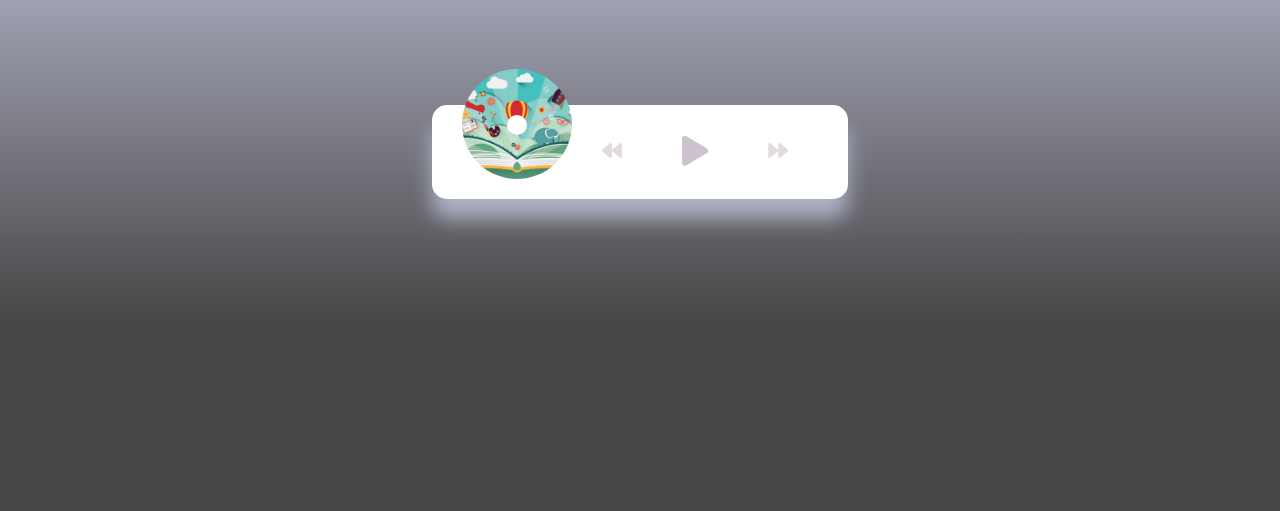
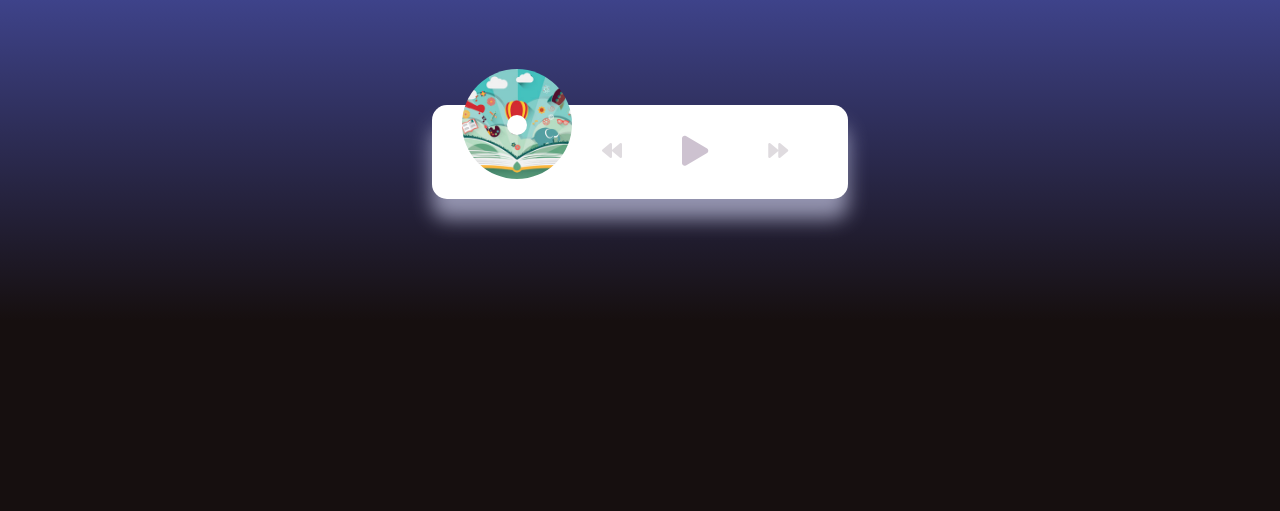
Before and after one commit to adampriest1995/git-vizsga, a plain HTML site: page index.html in a window 1280 px wide. Shown: the part 289-800 px from the top of the page. Drawn offline with Linux system fonts and the light colour scheme.

Commit message:
Változtatások rögzítése

```diff
--- a/app.js
+++ b/app.js
@@ -94,3 +94,7 @@ prevBtn.addEventListener("click", prevSong);
 
 //Ha a zene végetért lépjen a következőre
 audio.addEventListener("ended", nextSong);
+
+window.addEventListener('load', function () {
+    console.log('A változás siekresen rögzítve!')
+  })
--- a/style.css
+++ b/style.css
@@ -4,7 +4,7 @@
 
 body{
 
-    background-image: linear-gradient(0deg, rgb(71, 71, 71) 23.8%, rgb(221,224,252) 92%);
+    background-image: linear-gradient(0deg, rgb(22, 15, 15) 23.8%, rgb(90, 103, 224) 92%);
     height: 100vh;
     display: flex;
     justify-content: center;
```
Also changed, not shown: 1 other file.
